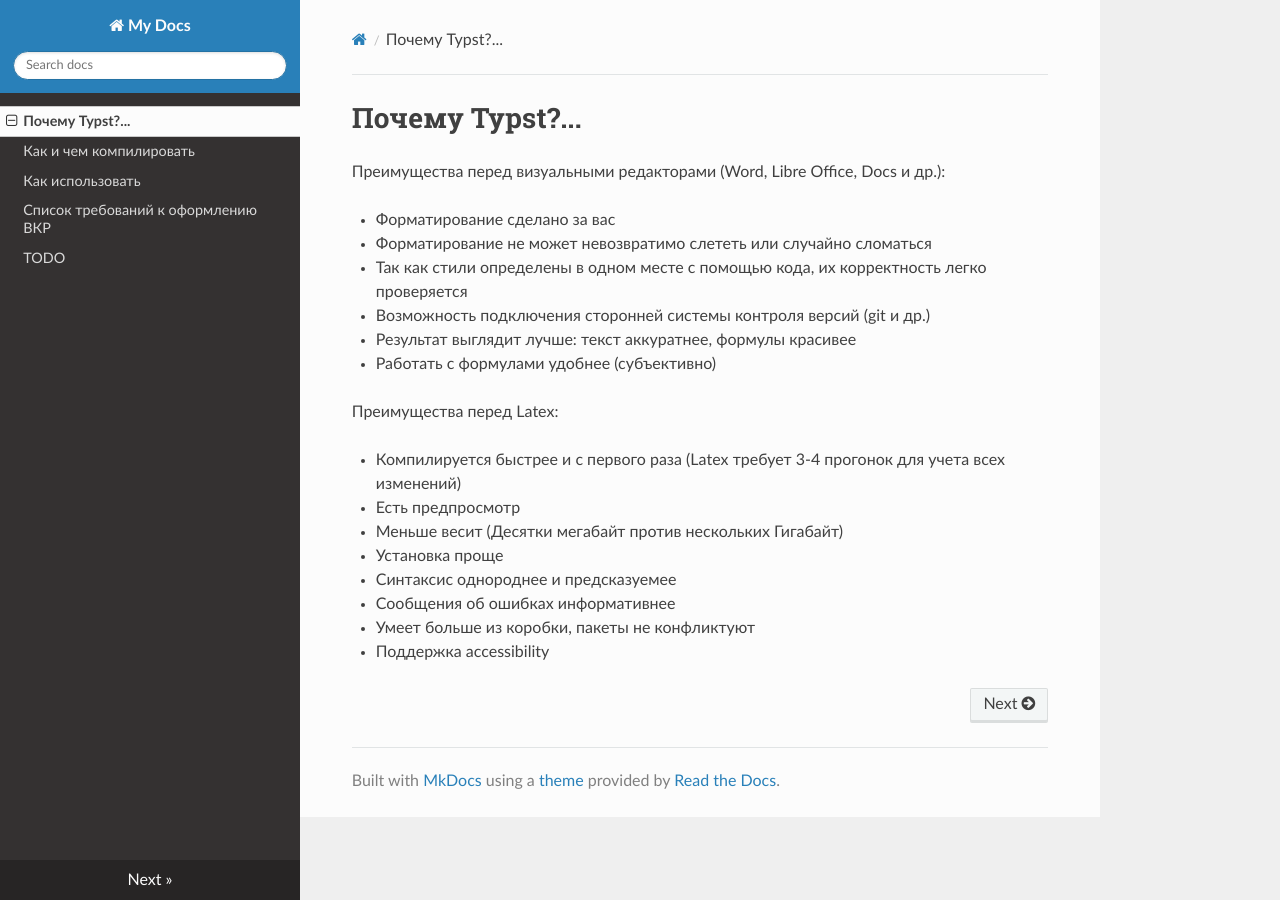
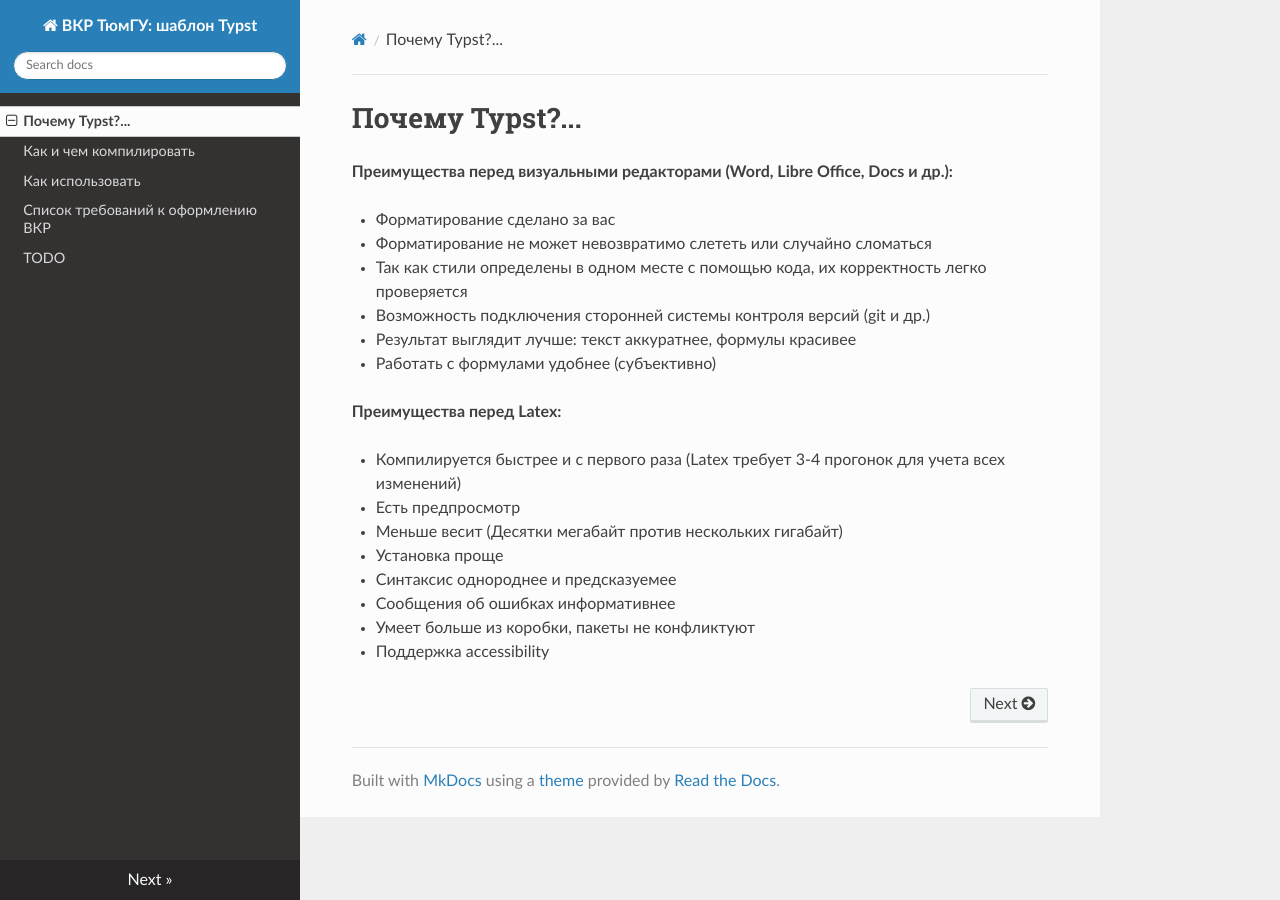
Before and after one commit to ud-alex/utmn-thesis-typst-template, an MkDocs documentation site: the page built from docs/why_typst.md, in a window 1280 px wide. Built offline with MkDocs 1.6.1, drawn with Linux system fonts in a browser that asks for light colours; nearby versions of some CDN libraries.

Commit message:
Небольшие изменения в форматировании документации

```diff
--- a/docs/why_typst.md
+++ b/docs/why_typst.md
@@ -1,7 +1,7 @@
 
 # Почему Typst?...
 
-Преимущества перед визуальными редакторами (Word, Libre Office, Docs и др.):
+**Преимущества перед визуальными редакторами (Word, Libre Office, Docs и др.):**
 
 * Форматирование сделано за вас
 * Форматирование не может невозвратимо слететь или случайно сломаться
@@ -10,11 +10,11 @@
 * Результат выглядит лучше: текст аккуратнее, формулы красивее
 * Работать с формулами удобнее (субъективно)
 
-Преимущества перед Latex:
+**Преимущества перед Latex:**
 
 * Компилируется быстрее и с первого раза (Latex требует 3-4 прогонок для учета всех изменений)
 * Есть предпросмотр
-* Меньше весит (Десятки мегабайт против нескольких Гигабайт)
+* Меньше весит (Десятки мегабайт против нескольких гигабайт)
 * Установка проще
 * Синтаксис однороднее и предсказуемее
 * Сообщения об ошибках информативнее
--- a/mkdocs.yml
+++ b/mkdocs.yml
@@ -1,4 +1,4 @@
-site_name: My Docs
+site_name: "ВКР ТюмГУ: шаблон Typst"
 
 nav:
   - why_typst.md
@@ -9,7 +9,7 @@
 
 markdown_extensions:
   - pymdownx.tasklist:
-      custom_checkbox: true
+      #custom_checkbox: true
 
 theme:
   name: readthedocs
```
